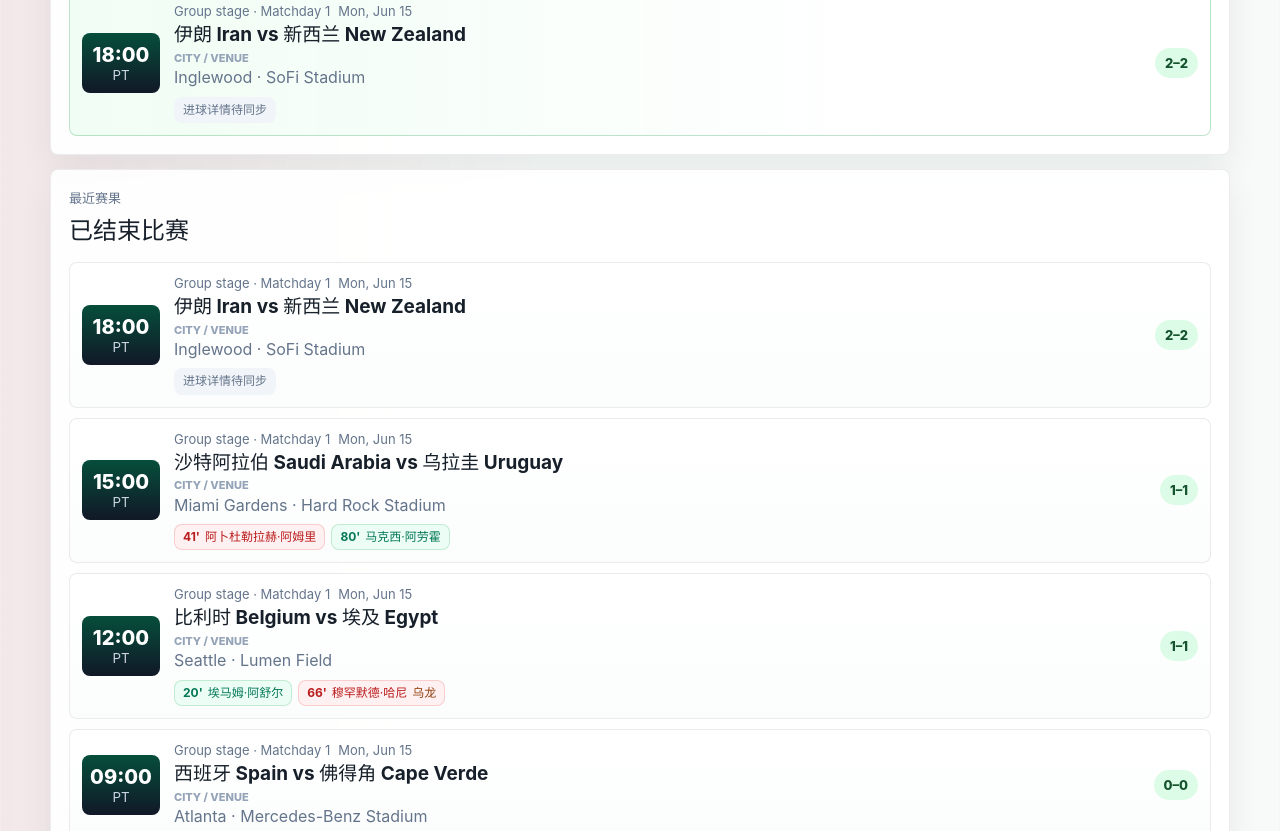
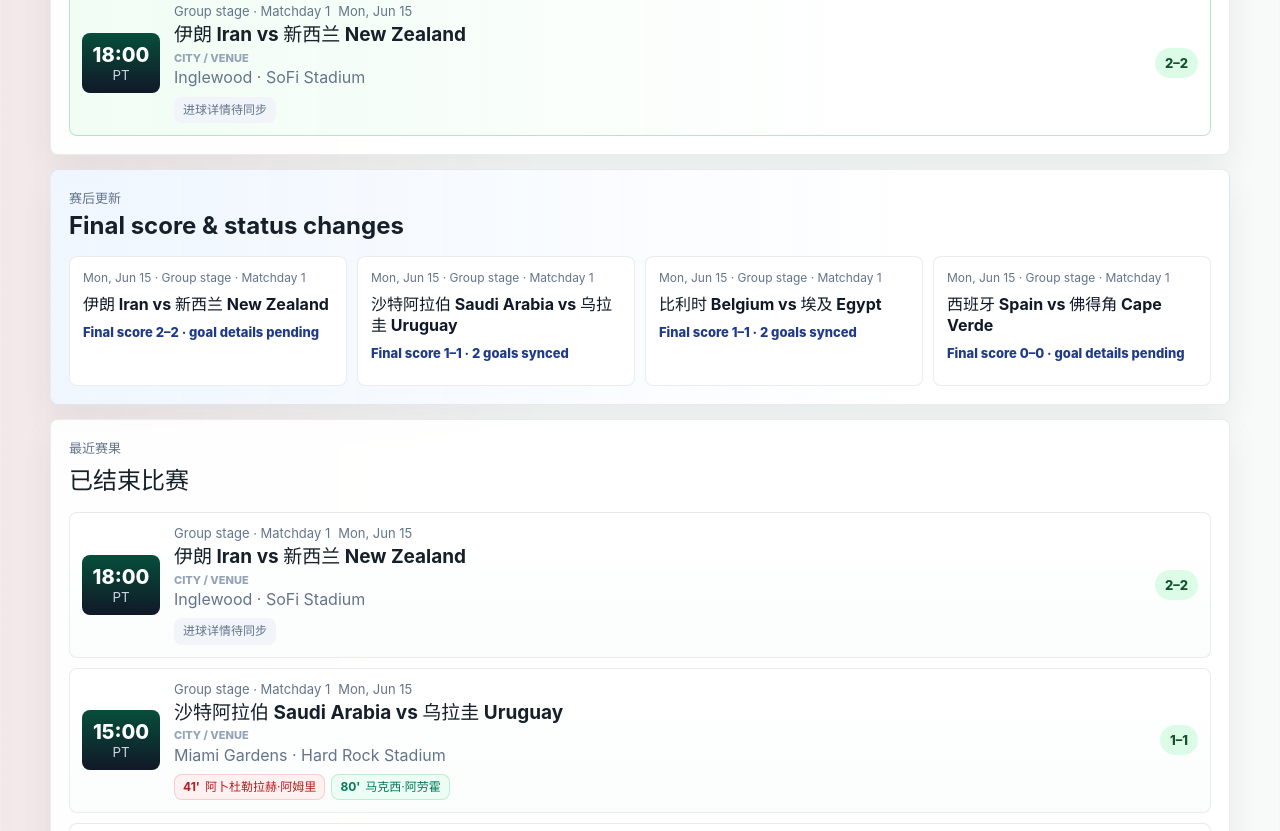
Before and after one commit to yxjsxy/worldcup-westtime, a website built with Vite: page index.html in a window 1280 px wide. Shown: the part 1229-2060 px from the top of the page. Built offline with nearby package versions, Linux system fonts and the light colour scheme.

Commit message:
feat: surface score status updates

```diff
--- a/src/main.ts
+++ b/src/main.ts
@@ -194,6 +194,38 @@ function renderResults(matches: Match[]): string {
   `;
 }
 
+function renderScoreStatusNotice(matches: Match[]): string {
+  const latestFinals = matches
+    .filter((match) => match.status === "Played" && match.result)
+    .slice(0, 4);
+
+  if (latestFinals.length === 0) return "";
+
+  return `
+    <section class="score-notice">
+      <div class="section-title">
+        <p>赛后更新</p>
+        <h2>Final score & status changes</h2>
+      </div>
+      <div class="score-strip">
+        ${latestFinals
+          .map((match) => {
+            const goalCount = match.goalEvents?.length || 0;
+            const syncLabel = goalCount > 0 ? `${goalCount} goals synced` : "goal details pending";
+            return `
+              <article>
+                <span>${escapeHtml(match.localDay)} · ${escapeHtml(match.stage)}</span>
+                <strong>${escapeHtml(getMatchTitle(match))}</strong>
+                <p>Final score ${escapeHtml(match.result)} · ${escapeHtml(syncLabel)}</p>
+              </article>
+            `;
+          })
+          .join("")}
+      </div>
+    </section>
+  `;
+}
+
 function renderFreshness(payload: SchedulePayload): string {
   const generatedAt = new Date(payload.generatedAt);
   const ageHours = (Date.now() - generatedAt.getTime()) / (1000 * 60 * 60);
@@ -281,6 +313,7 @@ function render(payload: SchedulePayload): void {
     ${renderFreshness(payload)}
     ${renderCalendarCta()}
     ${renderToday(todayMatches, today)}
+    ${renderScoreStatusNotice(recentResults)}
     ${renderResults(recentResults)}
     ${renderKnockout(knockoutMatches)}
     ${renderFuture(futureMatches, today)}
--- a/src/styles.css
+++ b/src/styles.css
@@ -109,6 +109,7 @@ h1 {
 .panel,
 .stats,
 .calendar-cta,
+.score-notice,
 .freshness {
   border: 1px solid rgba(15, 23, 42, 0.08);
   background: rgba(255, 255, 255, 0.92);
@@ -235,6 +236,49 @@ h1 {
   font-size: 14px;
   font-weight: 800;
   text-decoration: none;
+}
+
+.score-notice {
+  margin: 14px 0;
+  padding: 18px;
+  border-radius: 8px;
+  background: linear-gradient(90deg, rgba(239, 246, 255, 0.96), #fff 74%);
+}
+
+.score-strip {
+  display: grid;
+  grid-template-columns: repeat(4, minmax(0, 1fr));
+  gap: 10px;
+}
+
+.score-strip article {
+  min-height: 130px;
+  padding: 13px;
+  border: 1px solid rgba(15, 23, 42, 0.08);
+  border-radius: 8px;
+  background: #fff;
+}
+
+.score-strip span {
+  display: block;
+  color: #64748b;
+  font-size: 12px;
+  line-height: 1.35;
+}
+
+.score-strip strong {
+  display: block;
+  margin: 8px 0;
+  color: #111827;
+  line-height: 1.3;
+}
+
+.score-strip p {
+  margin: 0;
+  color: #1e3a8a;
+  font-size: 13px;
+  font-weight: 800;
+  line-height: 1.4;
 }
 
 .panel {
@@ -502,6 +546,7 @@ footer {
   }
 
   .hero-grid,
+  .score-strip,
   .knockout-grid {
     grid-template-columns: 1fr;
   }
```
Also changed, not shown: 1 other file.
